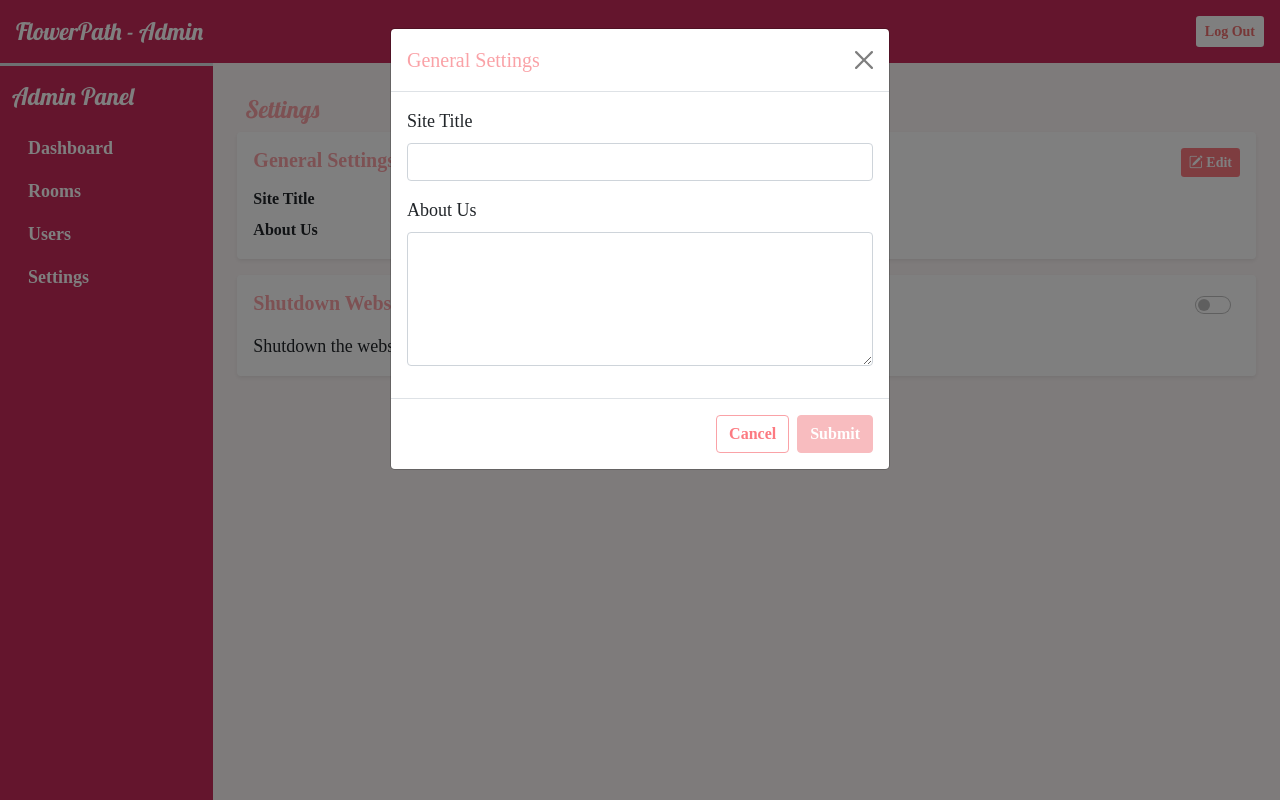
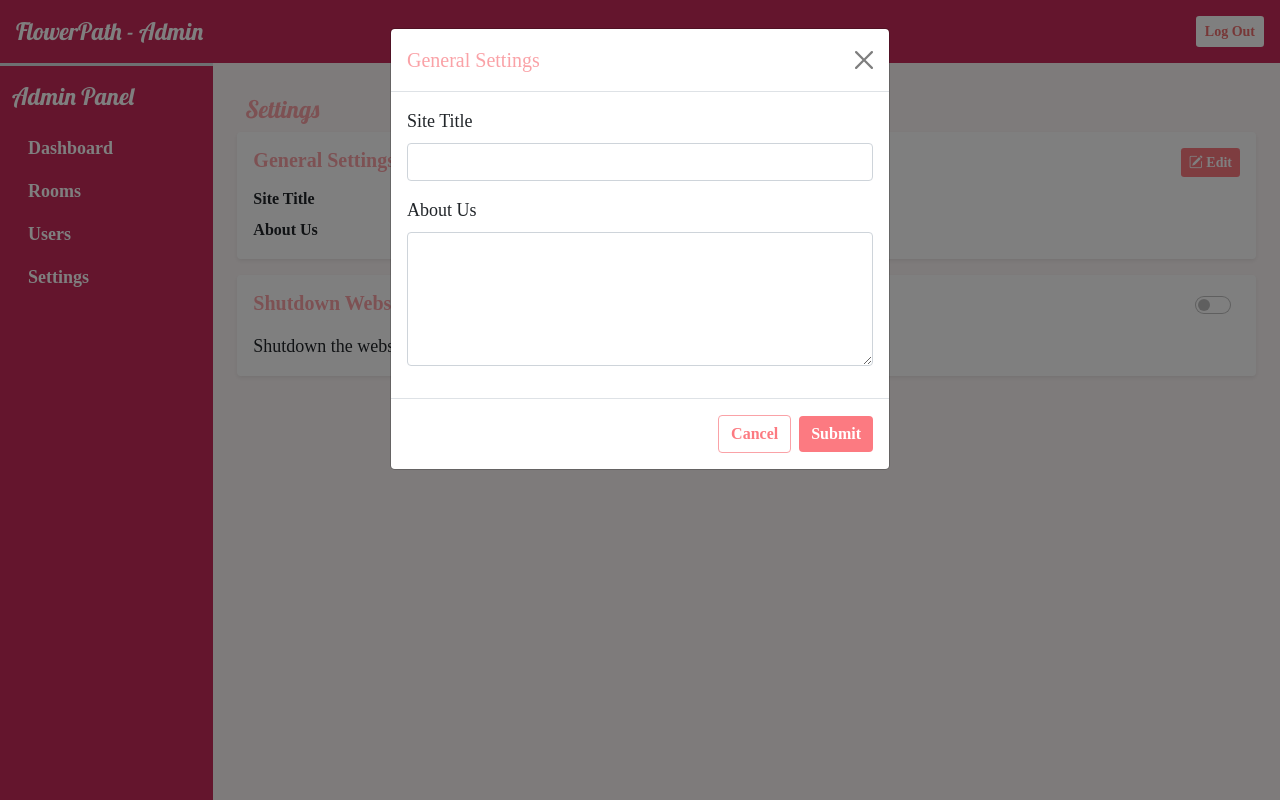
Before and after one commit to Ellesirkall/flower, a PHP site: page /Admin/settings.php in a window 1280 px wide, after a click on "Edit". Run offline with PHP 8.4, Linux system fonts and the light colour scheme; the visitor is signed in with stand-in values (Sample User, id 1); data that the repository does not hold is empty.

Commit message:
new changes

```diff
--- a/Admin/settings.php
+++ b/Admin/settings.php
@@ -64,7 +64,7 @@ session_regenerate_id(true);
 
                                 <div class="modal-footer">
                                     <button type="button" class="btn btn-outline-dark" data-bs-dismiss="modal">Cancel</button>
-                                    <button type="button" class="btn custom-bg text-white shadow-none" onclick="upd_general()">Submit</button>
+                                    <button type="button" class="btn btn-dark text-white shadow-none" onclick="upd_general()">Submit</button>
                                 </div>
                             </div>
                         </form>
```
